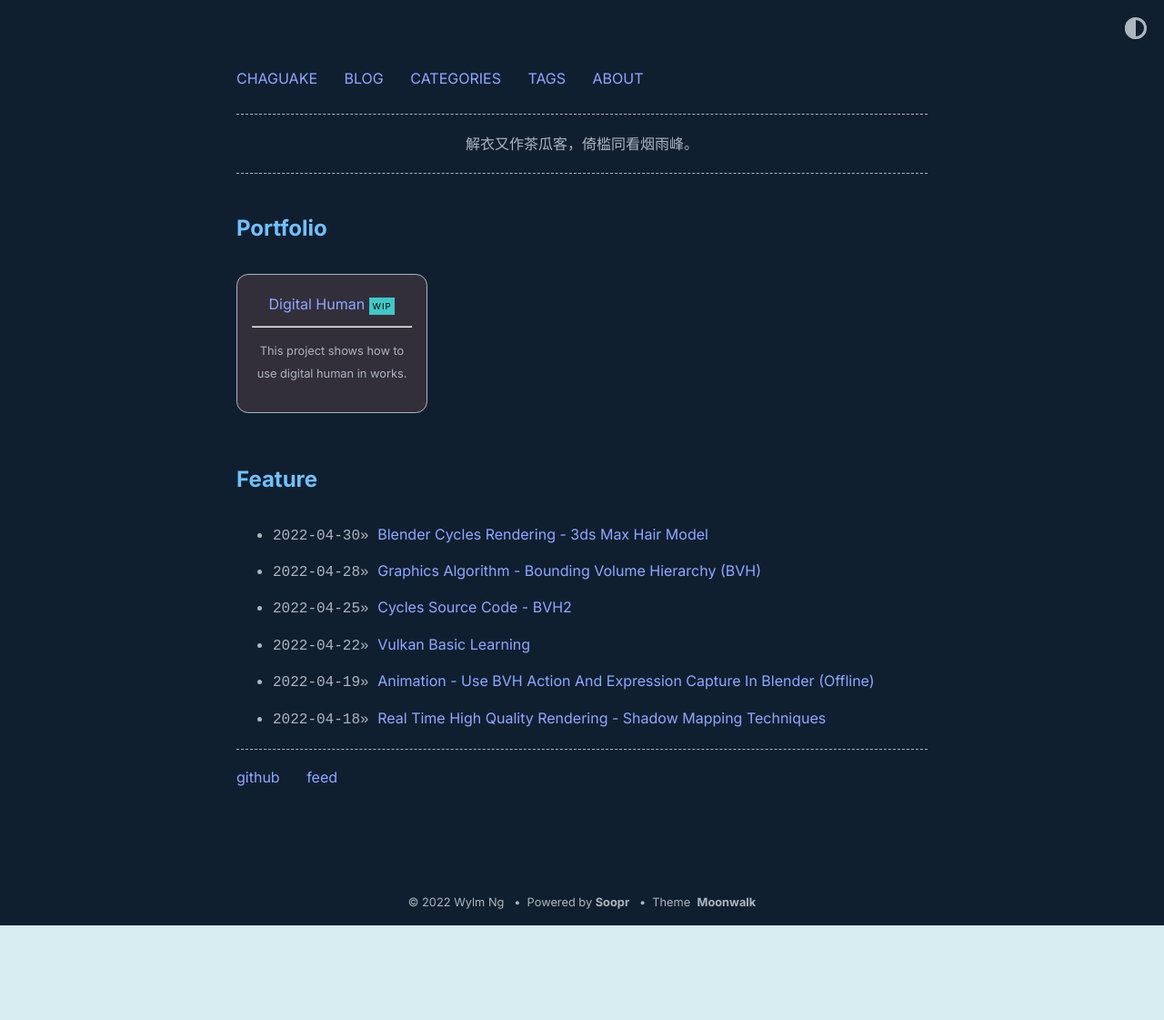
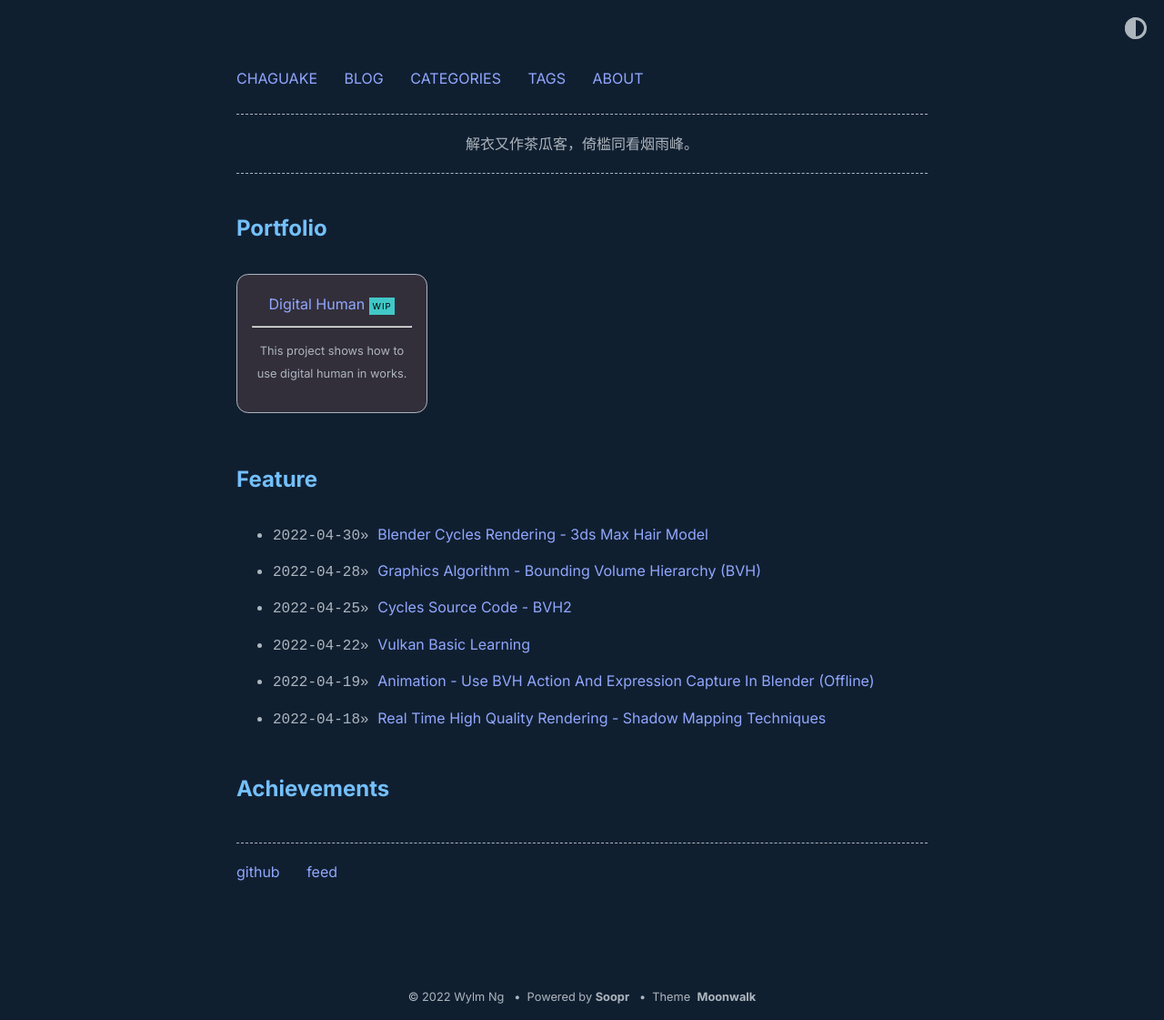
Before and after one commit to chaguake/chaguake.github.io, a Jekyll site: the page built from index.md, in a window 1280 px wide. Shown: the whole page at 91% size. Built offline with Jekyll 4.4.1, drawn with Linux system fonts in a browser that asks for light colours; before the commit the page ends 1017 px from its top, so only the background shows below that.

Commit message:
Update home.html

```diff
--- a/_layouts/home.html
+++ b/_layouts/home.html
@@ -32,9 +32,9 @@ layout: default
   {% include post_list.html %}
 {% endif %}
 
-{% if site.theme_config.show_old_projects == true %}
-  <h2>{{ site.theme_config.home.title_old_projects }}</h2>
-  {% include card_list.html collection=site.data.home.old_project_entries %}
+{% if site.theme_config.show_achievements == true %}
+  <h2>{{ site.theme_config.home.title_achievements }}</h2>
+  {% include card_list.html collection=site.data.home.achievements_entries %}
 {% endif %}
 
 
```
